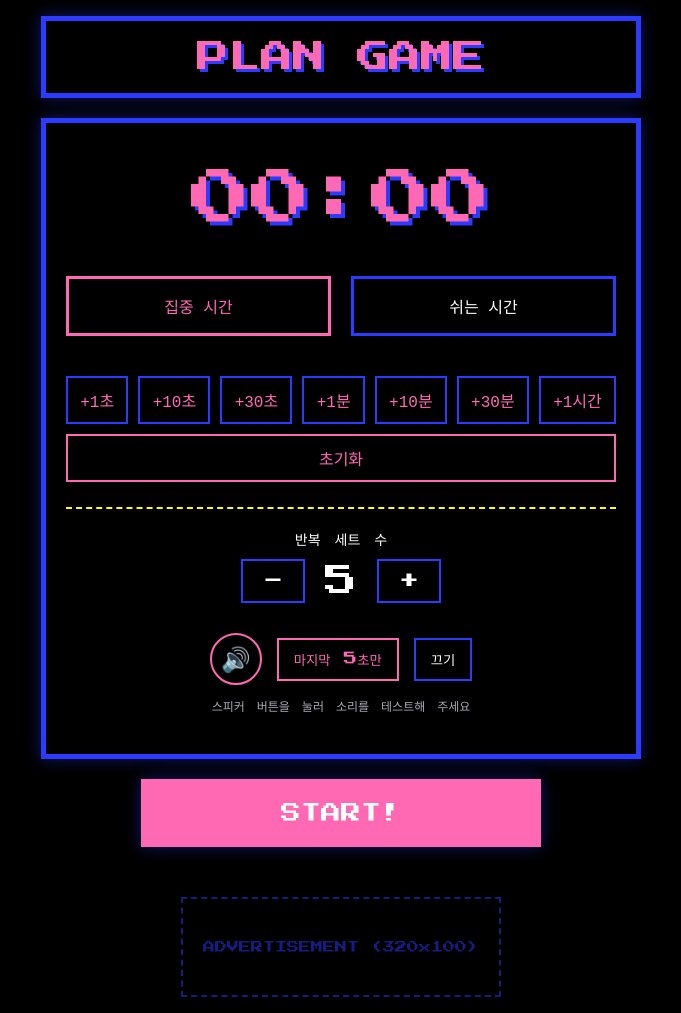
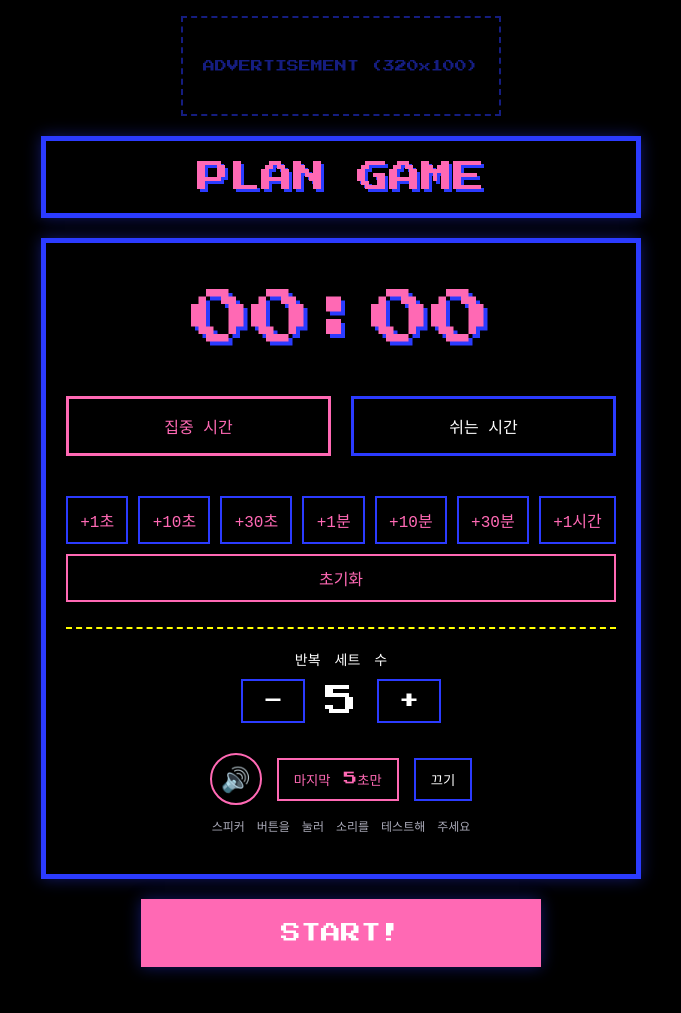
Before and after one commit to subeen-ko/app-01-focus-together, a React (Vite) app: page / in a window 1280 px wide. Shown: the whole page, without its empty margins (299-980 px from the left). After the commit the page ends 983 px from the top, so only its background shows below. Built offline with nearby package versions, Linux system fonts and the light colour scheme; a web font is replaced by a local one.

Commit message:
UI: Move Ad placeholder to the top (above status box)

```diff
--- a/src/App.jsx
+++ b/src/App.jsx
@@ -340,7 +340,12 @@ export default function App() {
     : secondsLeft;
 
   return (
-    <main className="wireframe-container" aria-label="레트로 집중 타이머">
+    <main className="wireframe-container" aria-label="같이집중 레트로 타이머">
+      {/* 광고 배너 Placeholder (상단 전광판 간판 역할) */}
+      <div className="ad-placeholder" aria-label="광고 영역" style={{ margin: '0 auto' }}>
+        ADVERTISEMENT (320x100)
+      </div>
+
       <section className="retro-box status-box" style={{ borderColor: boxBorderColor }}>
         <span className="status-text">{statusText}</span>
       </section>
@@ -505,10 +510,6 @@ export default function App() {
           </>
         )}
       </section>
-
-      <div className="ad-placeholder" aria-label="광고 영역">
-        ADVERTISEMENT (320x100)
-      </div>
     </main>
   );
 }
```
